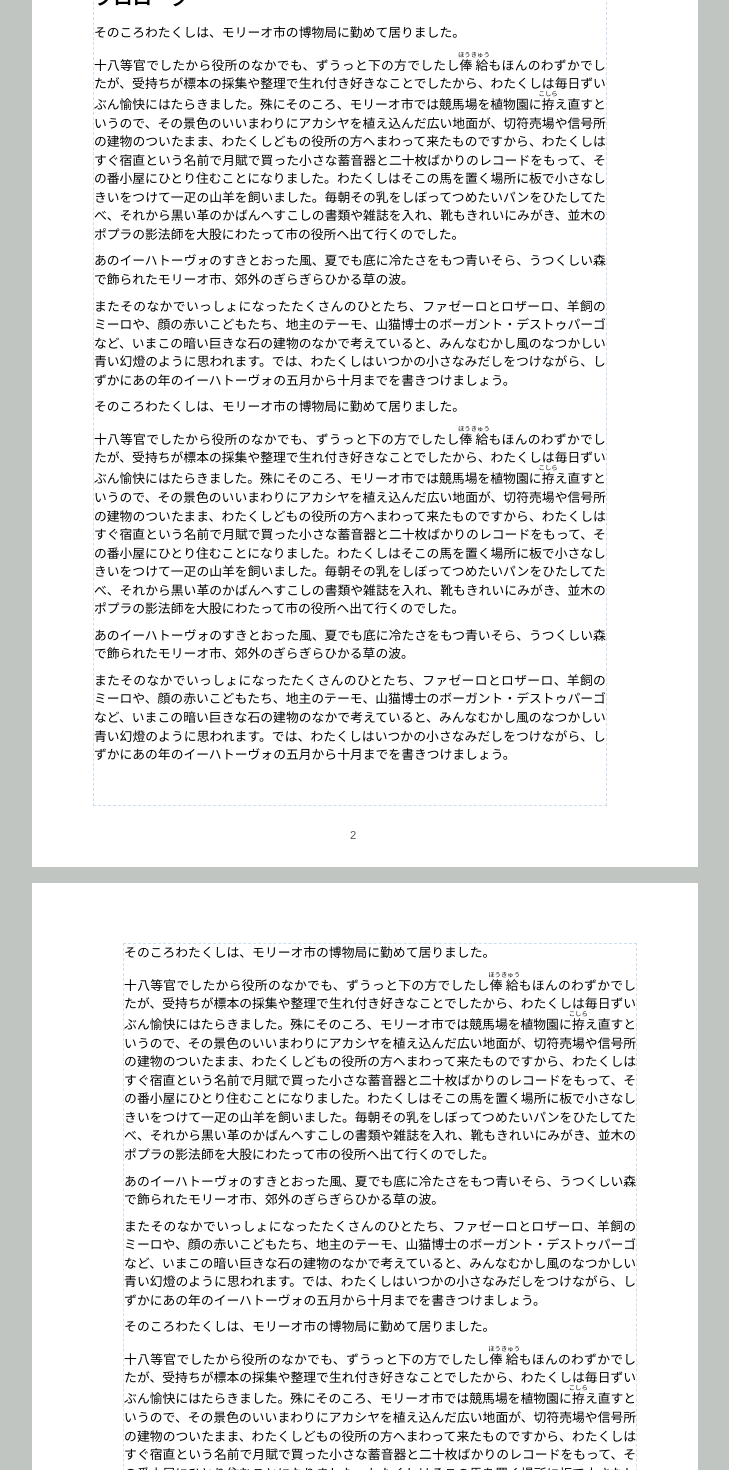
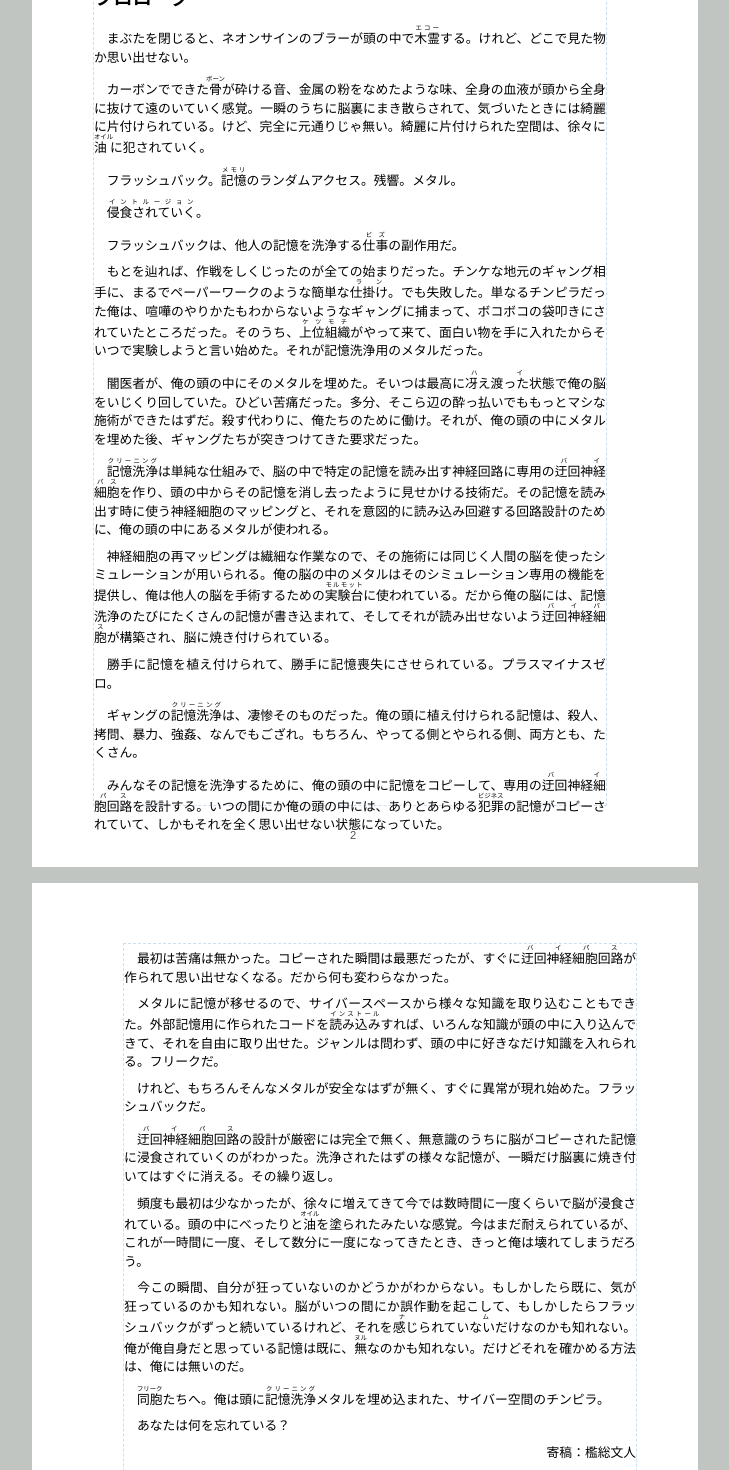
Before and after one commit to nanocloudx/cybermetalchimpira, a Next.js app: page /2024 in a window 1280 px wide. Shown: the part 2000-3470 px from the top of the page, without its empty margins (275-1004 px from the left). Built offline with nearby package versions, Linux system fonts and the light colour scheme; a web font is replaced by a local one.

Commit message:
Add prologue

```diff
--- a/app/2024/articles/Prologue.tsx
+++ b/app/2024/articles/Prologue.tsx
@@ -9,84 +9,33 @@ export function Prologue() {
     <div id={info.id}>
       <Page pageNumber={startPage} isPrologue>
         <h1>プロローグ</h1>
-        <p>そのころわたくしは、モリーオ市の博物局に勤めて居りました。</p>
-        <p>十八等官でしたから役所のなかでも、ずうっと下の方でしたし
-          <ruby>
-            俸給
-            <rp>（</rp>
-            <rt>ほうきゅう</rt>
-            <rp>）</rp>
-          </ruby>
-          もほんのわずかでしたが、受持ちが標本の採集や整理で生れ付き好きなことでしたから、わたくしは毎日ずいぶん愉快にはたらきました。殊にそのころ、モリーオ市では競馬場を植物園に
-          <ruby>
-            拵
-            <rp>（</rp>
-            <rt>こしら</rt>
-            <rp>）</rp>
-          </ruby>
-          え直すというので、その景色のいいまわりにアカシヤを植え込んだ広い地面が、切符売場や信号所の建物のついたまま、わたくしどもの役所の方へまわって来たものですから、わたくしはすぐ宿直という名前で月賦で買った小さな蓄音器と二十枚ばかりのレコードをもって、その番小屋にひとり住むことになりました。わたくしはそこの馬を置く場所に板で小さなしきいをつけて一疋の山羊を飼いました。毎朝その乳をしぼってつめたいパンをひたしてたべ、それから黒い革のかばんへすこしの書類や雑誌を入れ、靴もきれいにみがき、並木のポプラの影法師を大股にわたって市の役所へ出て行くのでした。
-        </p>
-        <p>あのイーハトーヴォのすきとおった風、夏でも底に冷たさをもつ青いそら、うつくしい森で飾られたモリーオ市、郊外のぎらぎらひかる草の波。</p>
-        <p>またそのなかでいっしょになったたくさんのひとたち、ファゼーロとロザーロ、羊飼のミーロや、顔の赤いこどもたち、地主のテーモ、山猫博士のボーガント・デストゥパーゴなど、いまこの暗い巨きな石の建物のなかで考えていると、みんなむかし風のなつかしい青い幻燈のように思われます。では、わたくしはいつかの小さなみだしをつけながら、しずかにあの年のイーハトーヴォの五月から十月までを書きつけましょう。</p>
-        <p>そのころわたくしは、モリーオ市の博物局に勤めて居りました。</p>
-        <p>十八等官でしたから役所のなかでも、ずうっと下の方でしたし
-          <ruby>
-            俸給
-            <rp>（</rp>
-            <rt>ほうきゅう</rt>
-            <rp>）</rp>
-          </ruby>
-          もほんのわずかでしたが、受持ちが標本の採集や整理で生れ付き好きなことでしたから、わたくしは毎日ずいぶん愉快にはたらきました。殊にそのころ、モリーオ市では競馬場を植物園に
-          <ruby>
-            拵
-            <rp>（</rp>
-            <rt>こしら</rt>
-            <rp>）</rp>
-          </ruby>
-          え直すというので、その景色のいいまわりにアカシヤを植え込んだ広い地面が、切符売場や信号所の建物のついたまま、わたくしどもの役所の方へまわって来たものですから、わたくしはすぐ宿直という名前で月賦で買った小さな蓄音器と二十枚ばかりのレコードをもって、その番小屋にひとり住むことになりました。わたくしはそこの馬を置く場所に板で小さなしきいをつけて一疋の山羊を飼いました。毎朝その乳をしぼってつめたいパンをひたしてたべ、それから黒い革のかばんへすこしの書類や雑誌を入れ、靴もきれいにみがき、並木のポプラの影法師を大股にわたって市の役所へ出て行くのでした。
-        </p>
-        <p>あのイーハトーヴォのすきとおった風、夏でも底に冷たさをもつ青いそら、うつくしい森で飾られたモリーオ市、郊外のぎらぎらひかる草の波。</p>
-        <p>またそのなかでいっしょになったたくさんのひとたち、ファゼーロとロザーロ、羊飼のミーロや、顔の赤いこどもたち、地主のテーモ、山猫博士のボーガント・デストゥパーゴなど、いまこの暗い巨きな石の建物のなかで考えていると、みんなむかし風のなつかしい青い幻燈のように思われます。では、わたくしはいつかの小さなみだしをつけながら、しずかにあの年のイーハトーヴォの五月から十月までを書きつけましょう。</p>
+        <p>　まぶたを閉じると、ネオンサインのブラーが頭の中で<ruby>木霊<rp>(</rp><rt>エコー</rt><rp>)</rp></ruby>する。けれど、どこで見た物か思い出せない。</p>
+        <p>　カーボンでできた<ruby>骨<rp>(</rp><rt>ボーン</rt><rp>)</rp></ruby>が砕ける音、金属の粉をなめたような味、全身の血液が頭から全身に抜けて遠のいていく感覚。一瞬のうちに脳裏にまき散らされて、気づいたときには綺麗に片付けられている。けど、完全に元通りじゃ無い。綺麗に片付けられた空間は、徐々に<ruby>油<rp>(</rp><rt>オイル</rt><rp>)</rp></ruby>に犯されていく。</p>
+        <p>　フラッシュバック。<ruby>記憶<rp>(</rp><rt>メモリ</rt><rp>)</rp></ruby>のランダムアクセス。残響。メタル。</p>
+        <p>　<ruby>侵食されていく<rp>(</rp><rt>イントルージョン</rt><rp>)</rp></ruby>。</p>
+
+        <p>　フラッシュバックは、他人の記憶を洗浄する<ruby>仕事<rp>(</rp><rt>ビズ</rt><rp>)</rp></ruby>の副作用だ。</p>
+        <p>　もとを辿れば、作戦をしくじったのが全ての始まりだった。チンケな地元のギャング相手に、まるでペーパーワークのような簡単な<ruby>仕掛け<rp>(</rp><rt>ラン</rt><rp>)</rp></ruby>。でも失敗した。単なるチンピラだった俺は、喧嘩のやりかたもわからないようなギャングに捕まって、ボコボコの袋叩きにされていたところだった。そのうち、<ruby>上位組織<rp>(</rp><rt>ケツモチ</rt><rp>)</rp></ruby>がやって来て、面白い物を手に入れたからそいつで実験しようと言い始めた。それが記憶洗浄用のメタルだった。</p>
+        <p>　闇医者が、俺の頭の中にそのメタルを埋めた。そいつは最高に<ruby>冴え渡った<rp>(</rp><rt>ハイ</rt><rp>)</rp></ruby>状態で俺の脳をいじくり回していた。ひどい苦痛だった。多分、そこら辺の酔っ払いでももっとマシな施術ができたはずだ。殺す代わりに、俺たちのために働け。それが、俺の頭の中にメタルを埋めた後、ギャングたちが突きつけてきた要求だった。</p>
+
+        <p>　<ruby>記憶洗浄<rp>(</rp><rt>クリーニング</rt><rp>)</rp></ruby>は単純な仕組みで、脳の中で特定の記憶を読み出す神経回路に専用の<ruby>迂回神経細胞<rp>(</rp><rt>バイパス</rt><rp>)</rp></ruby>を作り、頭の中からその記憶を消し去ったように見せかける技術だ。その記憶を読み出す時に使う神経細胞のマッピングと、それを意図的に読み込み回避する回路設計のために、俺の頭の中にあるメタルが使われる。</p>
+        <p>　神経細胞の再マッピングは繊細な作業なので、その施術には同じく人間の脳を使ったシミュレーションが用いられる。俺の脳の中のメタルはそのシミュレーション専用の機能を提供し、俺は他人の脳を手術するための<ruby>実験台<rp>(</rp><rt>モルモット</rt><rp>)</rp></ruby>に使われている。だから俺の脳には、記憶洗浄のたびにたくさんの記憶が書き込まれて、そしてそれが読み出せないよう<ruby>迂回神経細胞<rp>(</rp><rt>バイパス</rt><rp>)</rp></ruby>が構築され、脳に焼き付けられている。</p>
+        <p>　勝手に記憶を植え付けられて、勝手に記憶喪失にさせられている。プラスマイナスゼロ。</p>
+
+        <p>　ギャングの<ruby>記憶洗浄<rp>(</rp><rt>クリーニング</rt><rp>)</rp></ruby>は、凄惨そのものだった。俺の頭に植え付けられる記憶は、殺人、拷問、暴力、強姦、なんでもござれ。もちろん、やってる側とやられる側、両方とも、たくさん。</p>
+        <p>　みんなその記憶を洗浄するために、俺の頭の中に記憶をコピーして、専用の<ruby>迂回神経細胞回路<rp>(</rp><rt>バイパス</rt><rp>)</rp></ruby>を設計する。いつの間にか俺の頭の中には、ありとあらゆる<ruby>犯罪<rp>(</rp><rt>ビジネス</rt><rp>)</rp></ruby>の記憶がコピーされていて、しかもそれを全く思い出せない状態になっていた。</p>
       </Page>
       <Page pageNumber={startPage + 1} isPrologue>
-        <p>そのころわたくしは、モリーオ市の博物局に勤めて居りました。</p>
-        <p>十八等官でしたから役所のなかでも、ずうっと下の方でしたし
-          <ruby>
-            俸給
-            <rp>（</rp>
-            <rt>ほうきゅう</rt>
-            <rp>）</rp>
-          </ruby>
-          もほんのわずかでしたが、受持ちが標本の採集や整理で生れ付き好きなことでしたから、わたくしは毎日ずいぶん愉快にはたらきました。殊にそのころ、モリーオ市では競馬場を植物園に
-          <ruby>
-            拵
-            <rp>（</rp>
-            <rt>こしら</rt>
-            <rp>）</rp>
-          </ruby>
-          え直すというので、その景色のいいまわりにアカシヤを植え込んだ広い地面が、切符売場や信号所の建物のついたまま、わたくしどもの役所の方へまわって来たものですから、わたくしはすぐ宿直という名前で月賦で買った小さな蓄音器と二十枚ばかりのレコードをもって、その番小屋にひとり住むことになりました。わたくしはそこの馬を置く場所に板で小さなしきいをつけて一疋の山羊を飼いました。毎朝その乳をしぼってつめたいパンをひたしてたべ、それから黒い革のかばんへすこしの書類や雑誌を入れ、靴もきれいにみがき、並木のポプラの影法師を大股にわたって市の役所へ出て行くのでした。
-        </p>
-        <p>あのイーハトーヴォのすきとおった風、夏でも底に冷たさをもつ青いそら、うつくしい森で飾られたモリーオ市、郊外のぎらぎらひかる草の波。</p>
-        <p>またそのなかでいっしょになったたくさんのひとたち、ファゼーロとロザーロ、羊飼のミーロや、顔の赤いこどもたち、地主のテーモ、山猫博士のボーガント・デストゥパーゴなど、いまこの暗い巨きな石の建物のなかで考えていると、みんなむかし風のなつかしい青い幻燈のように思われます。では、わたくしはいつかの小さなみだしをつけながら、しずかにあの年のイーハトーヴォの五月から十月までを書きつけましょう。</p>
-        <p>そのころわたくしは、モリーオ市の博物局に勤めて居りました。</p>
-        <p>十八等官でしたから役所のなかでも、ずうっと下の方でしたし
-          <ruby>
-            俸給
-            <rp>（</rp>
-            <rt>ほうきゅう</rt>
-            <rp>）</rp>
-          </ruby>
-          もほんのわずかでしたが、受持ちが標本の採集や整理で生れ付き好きなことでしたから、わたくしは毎日ずいぶん愉快にはたらきました。殊にそのころ、モリーオ市では競馬場を植物園に
-          <ruby>
-            拵
-            <rp>（</rp>
-            <rt>こしら</rt>
-            <rp>）</rp>
-          </ruby>
-          え直すというので、その景色のいいまわりにアカシヤを植え込んだ広い地面が、切符売場や信号所の建物のついたまま、わたくしどもの役所の方へまわって来たものですから、わたくしはすぐ宿直という名前で月賦で買った小さな蓄音器と二十枚ばかりのレコードをもって、その番小屋にひとり住むことになりました。わたくしはそこの馬を置く場所に板で小さなしきいをつけて一疋の山羊を飼いました。毎朝その乳をしぼってつめたいパンをひたしてたべ、それから黒い革のかばんへすこしの書類や雑誌を入れ、靴もきれいにみがき、並木のポプラの影法師を大股にわたって市の役所へ出て行くのでした。
-        </p>
-        <p>あのイーハトーヴォのすきとおった風、夏でも底に冷たさをもつ青いそら、うつくしい森で飾られたモリーオ市、郊外のぎらぎらひかる草の波。</p>
-        <p>またそのなかでいっしょになったたくさんのひとたち、ファゼーロとロザーロ、羊飼のミーロや、顔の赤いこどもたち、地主のテーモ、山猫博士のボーガント・デストゥパーゴなど、いまこの暗い巨きな石の建物のなかで考えていると、みんなむかし風のなつかしい青い幻燈のように思われます。では、わたくしはいつかの小さなみだしをつけながら、しずかにあの年のイーハトーヴォの五月から十月までを書きつけましょう。</p>
+        <p>　最初は苦痛は無かった。コピーされた瞬間は最悪だったが、すぐに<ruby>迂回神経細胞回路<rp>(</rp><rt>バイパス</rt><rp>)</rp></ruby>が作られて思い出せなくなる。だから何も変わらなかった。</p>
+        <p>　メタルに記憶が移せるので、サイバースペースから様々な知識を取り込むこともできた。外部記憶用に作られたコードを<ruby>読み込み<rp>(</rp><rt>インストール</rt><rp>)</rp></ruby>すれば、いろんな知識が頭の中に入り込んできて、それを自由に取り出せた。ジャンルは問わず、頭の中に好きなだけ知識を入れられる。フリークだ。</p>
+
+        <p>　けれど、もちろんそんなメタルが安全なはずが無く、すぐに異常が現れ始めた。フラッシュバックだ。</p>
+        <p>　<ruby>迂回神経細胞回路<rp>(</rp><rt>バイパス</rt><rp>)</rp></ruby>の設計が厳密には完全で無く、無意識のうちに脳がコピーされた記憶に浸食されていくのがわかった。洗浄されたはずの様々な記憶が、一瞬だけ脳裏に焼き付いてはすぐに消える。その繰り返し。</p>
+        <p>　頻度も最初は少なかったが、徐々に増えてきて今では数時間に一度くらいで脳が浸食されている。頭の中にべったりと<ruby>油<rp>(</rp><rt>オイル</rt><rp>)</rp></ruby>を塗られたみたいな感覚。今はまだ耐えられているが、これが一時間に一度、そして数分に一度になってきたとき、きっと俺は壊れてしまうだろう。</p>
+        <p>　今この瞬間、自分が狂っていないのかどうかがわからない。もしかしたら既に、気が狂っているのかも知れない。脳がいつの間にか誤作動を起こして、もしかしたらフラッシュバックがずっと続いているけれど、それを<ruby>感じられていない<rp>(</rp><rt>ナム</rt><rp>)</rp></ruby>だけなのかも知れない。俺が俺自身だと思っている記憶は既に、<ruby>無<rp>(</rp><rt>ヌル</rt><rp>)</rp></ruby>なのかも知れない。だけどそれを確かめる方法は、俺には無いのだ。</p>
+
+        <p>　<ruby>同胞<rp>(</rp><rt>フリーク</rt><rp>)</rp></ruby>たちへ。俺は頭に<ruby>記憶洗浄<rp>(</rp><rt>クリーニング</rt><rp>)</rp></ruby>メタルを埋め込まれた、サイバー空間のチンピラ。</p>
+        <p>　あなたは何を忘れている？</p>
         <p style={{textAlign: 'right'}}>寄稿：檻総文人</p>
       </Page>
     </div>
```
